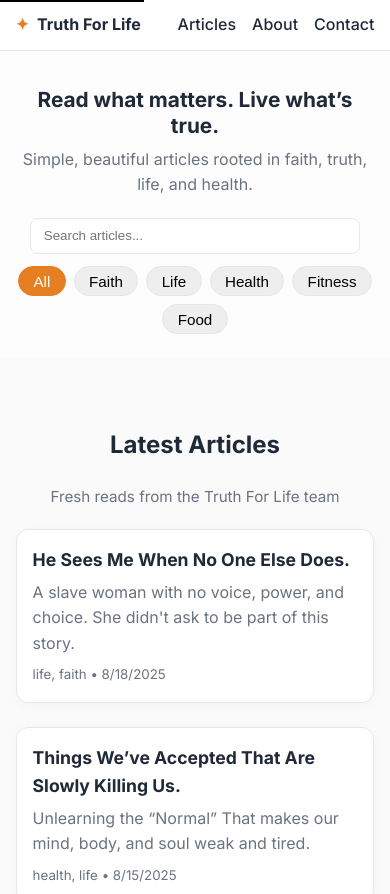
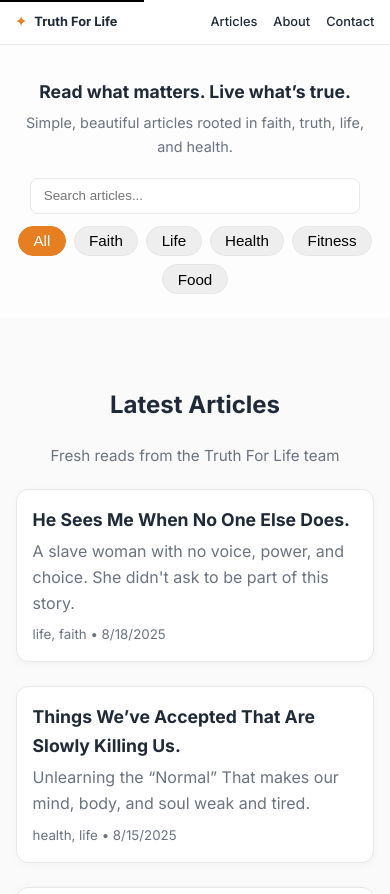
Before and after one commit to Divineamadi/Truth-For-Life-Blog, a plain HTML site: page index.html in a window 390 px wide. Shown: the top 894 px of the page. Drawn offline with Linux system fonts and the light colour scheme.

Commit message:
update site content

```diff
--- a/styles/main.css
+++ b/styles/main.css
@@ -344,14 +344,21 @@ a {
 
 @media (max-width: 480px){
 .hero h1 {
-    font-size: 1.3rem;
+    font-size: 1.1rem;
   }
   .hero-sub {
-    font-size: 1rem;
+    font-size: .9rem;
   }
   .post-content p {
   font-size: .9rem;
 }
+
+  .brand {
+    font-size: .8rem;
+  }
+  .primary-nav {
+    font-size: .8rem;
+  }
 }
 
 /**----- Related Article -----**/
```
Also changed, not shown: about.html (+1 -1 lines), article.html (+2 -0 lines).
